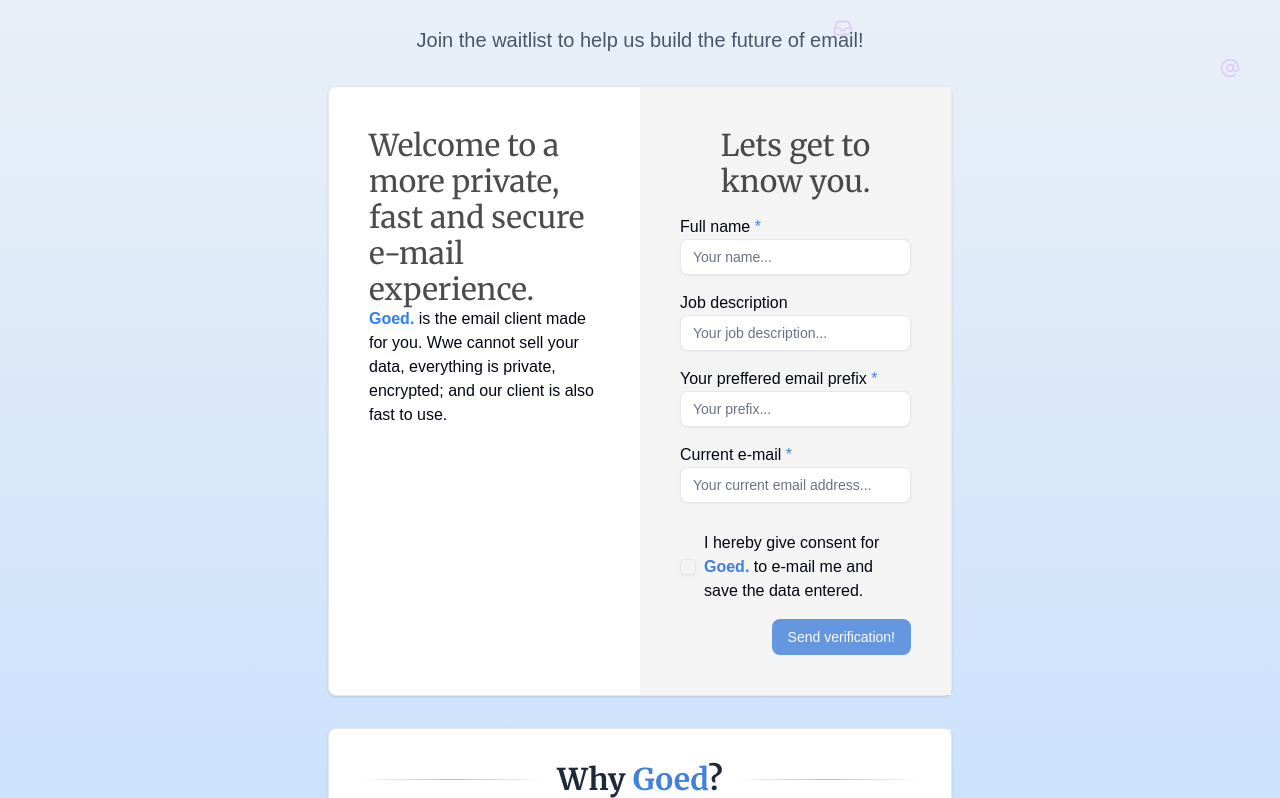
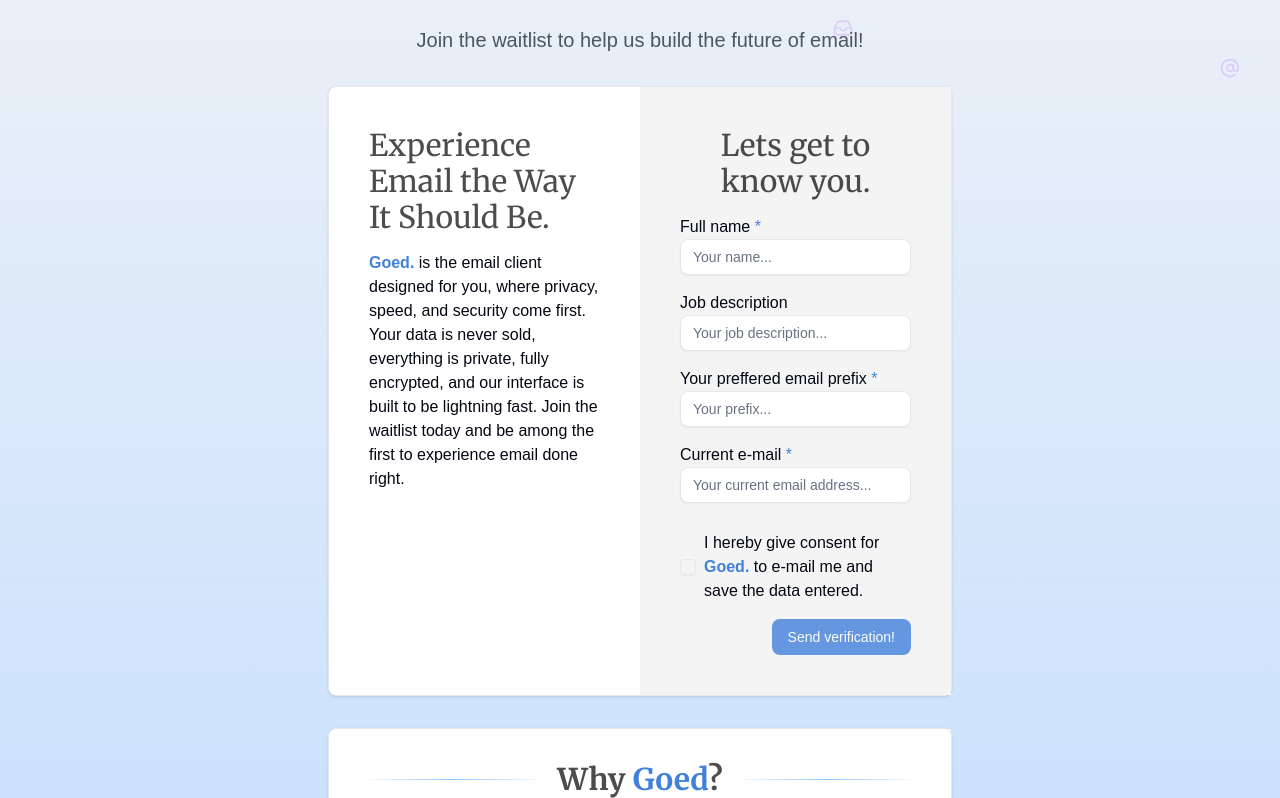
Before and after one commit to Good-by-WLBT/email-waitlist, a Next.js app: page / in a window 1280 px wide. Shown: the part 262-1060 px from the top of the page. Built offline with nearby package versions, Linux system fonts and the light colour scheme; a web font is replaced by a local one.

Commit message:
Update page

```diff
--- a/app/page.tsx
+++ b/app/page.tsx
@@ -119,12 +119,10 @@
           <div className="bg-white grid grid-cols-1 xl:grid-cols-2 border rounded-md shadow-sm text-left">
             <div className="p-10">
               <h1 className="font-heading text-3xl text-left text-black/70">
-                Welcome to a more private, fast and secure e-mail experience.
+                Experience Email the Way It Should Be.
               </h1>
-              <p>
-                <span className="text-blue-500 font-bold">Goed.</span> is the
-                email client made for you. Wwe cannot sell your data, everything
-                is private, encrypted; and our client is also fast to use.
+              <p className="mt-[16px]">
+                <span className="text-primary font-bold">Goed.</span> is the email client designed for you, where privacy, speed, and security come first. Your data is never sold, everything is private, fully encrypted, and our interface is built to be lightning fast. Join the waitlist today and be among the first to experience email done right.
               </p>
             </div>
             <div className="bg-zinc-100 p-10">
@@ -192,7 +190,7 @@
           <div className="relative z-10">
             <div className="flex items-center justify-center gap-3 mb-8">
               <div className="h-px bg-gradient-to-r from-transparent via-blue-300 to-transparent flex-1"></div>
-              <h2 className="text-2xl sm:text-3xl font-bold text-gray-800 fugaz-one-regular font-heading">
+              <h2 className="text-2xl sm:text-3xl font-bold text-black/70 fugaz-one-regular font-heading">
                 Why <span className="text-primary font-bold">Goed</span>?
               </h2>
               <div className="h-px bg-gradient-to-r from-transparent via-blue-300 to-transparent flex-1"></div>
@@ -301,8 +299,8 @@
                       <li>Laravel</li>
                       <li>Blade</li>
                       <li>Tailwind CSS</li>
-                      <li>shadcn/ui</li>
-                      <li>Lucide Icons</li>
+                      <li>Custom UI library</li>
+                      <li>Tabler Icons</li>
                     </ul>
                   </div>
                   <div className="bg-purple-50 p-4 rounded-lg">
```
